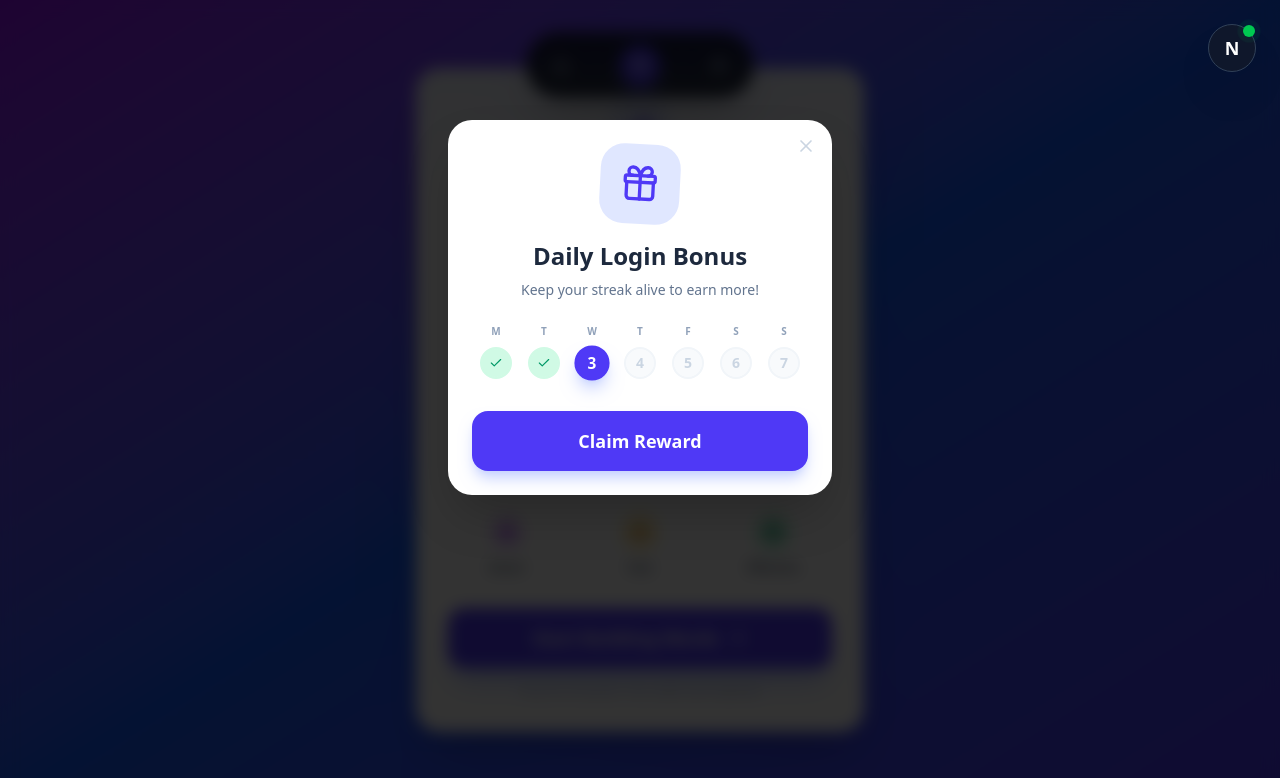
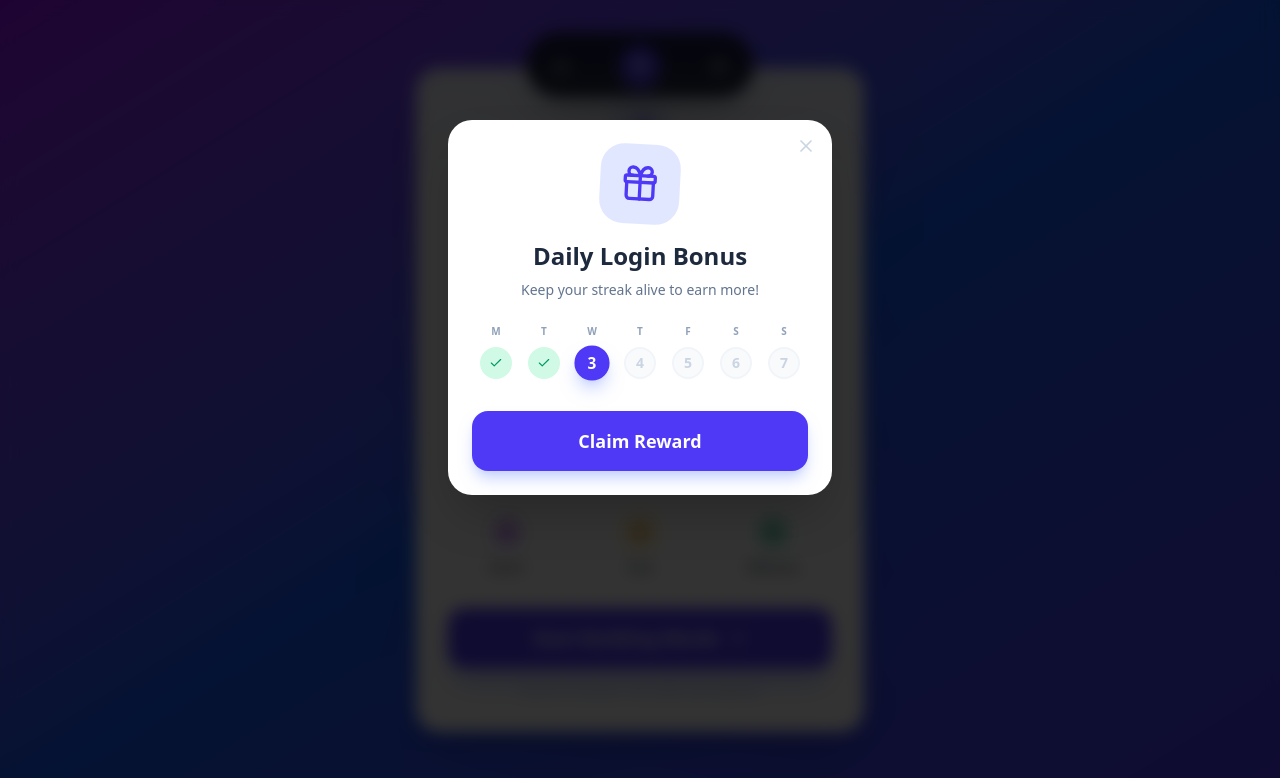
Before and after one commit to koukidel/etymology-drops, a Next.js app: page / in a window 1280 px wide. Shown: the top 778 px of the page. Built offline with nearby package versions, Linux system fonts and the light colour scheme.

Commit message:
fix: remove global N icon navigation

```diff
--- a/src/app/layout.tsx
+++ b/src/app/layout.tsx
@@ -50,7 +50,7 @@ export default function RootLayout({
 
           {/* === Global Navigation === */}
           {/* This sits outside of <main>, so page content cannot hide it. */}
-          <GlobalNavigation />
+          {/* <GlobalNavigation /> - Removed as per user request */}
           <FloatingNav />
 
           <AchievementToast />
```
